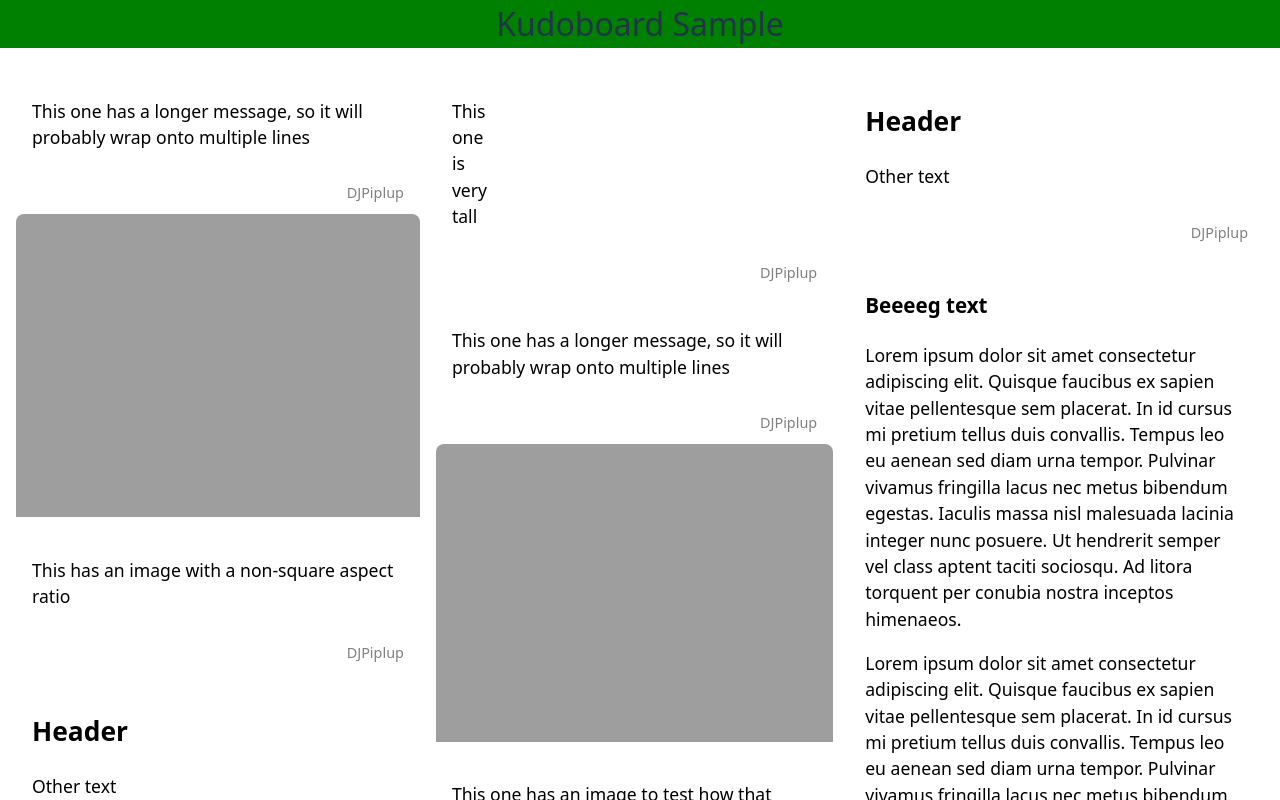
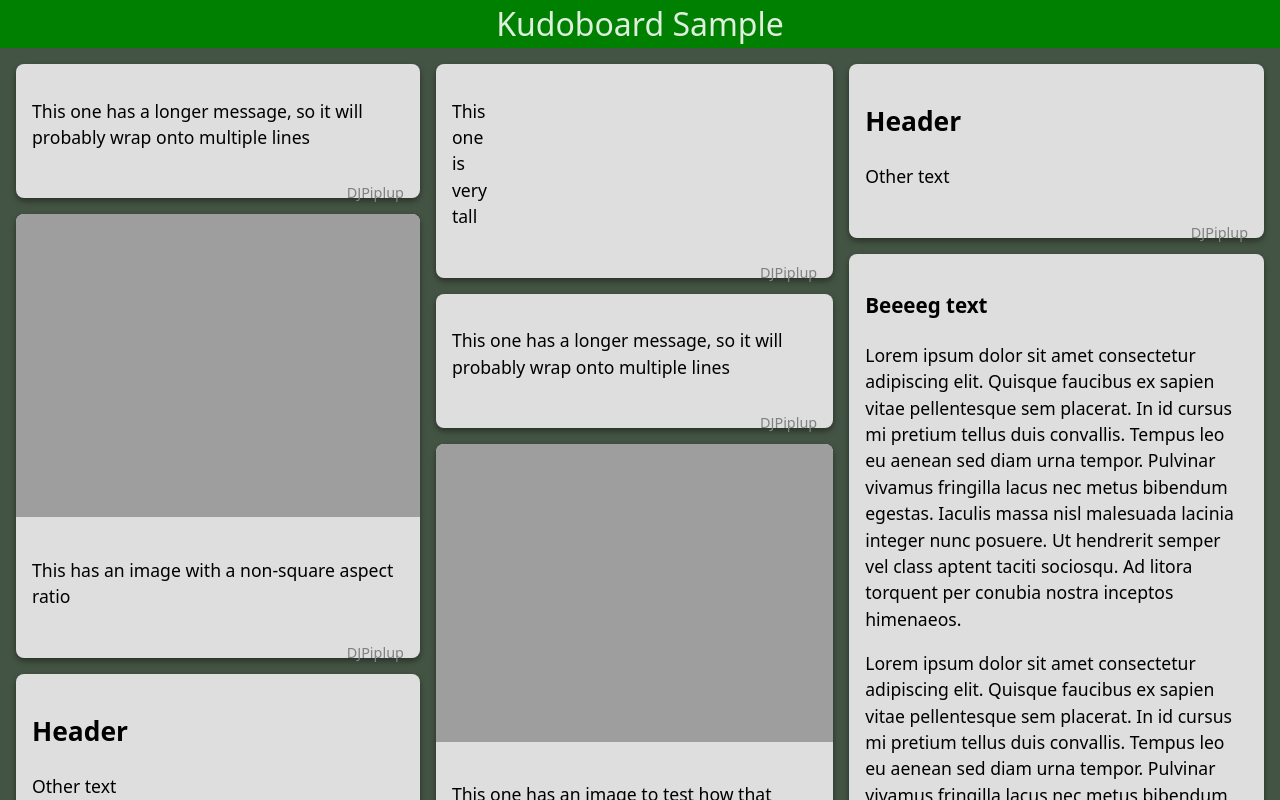
Before and after one commit to dj-piplup/kudo-board, a website built with Vite: page index.html in a window 1280 px wide. Built offline with nearby package versions, Linux system fonts and the light colour scheme.

Commit message:
Color choices

```diff
--- a/src/index.css
+++ b/src/index.css
@@ -5,7 +5,9 @@
 
   color-scheme: light dark;
   color: rgba(255, 255, 255, 0.87);
-  background-color: #242424;
+  --card-text: white;
+  --card-color: #444a44;
+  background-color: #1e251e;
 
   font-synthesis: none;
   text-rendering: optimizeLegibility;
@@ -35,8 +37,9 @@ body {
 
 @media (prefers-color-scheme: light) {
   :root {
-    color: #213547;
-    background-color: #ffffff;
+    --card-text: black;
+    --card-color: #DDDEDD;
+    background-color: #445444;
   }
 }
 
--- a/src/nimi-kudoboard.ts
+++ b/src/nimi-kudoboard.ts
@@ -204,6 +204,7 @@ export class NimiKudoboard extends LitElement {
       border-radius: var(--card-roundness, 0.5rem);
       padding: 0;
       margin: 0;
+      box-shadow: 0 3px 6px #0003,0 3px 6px #0004
     }
   `;
 }
```
